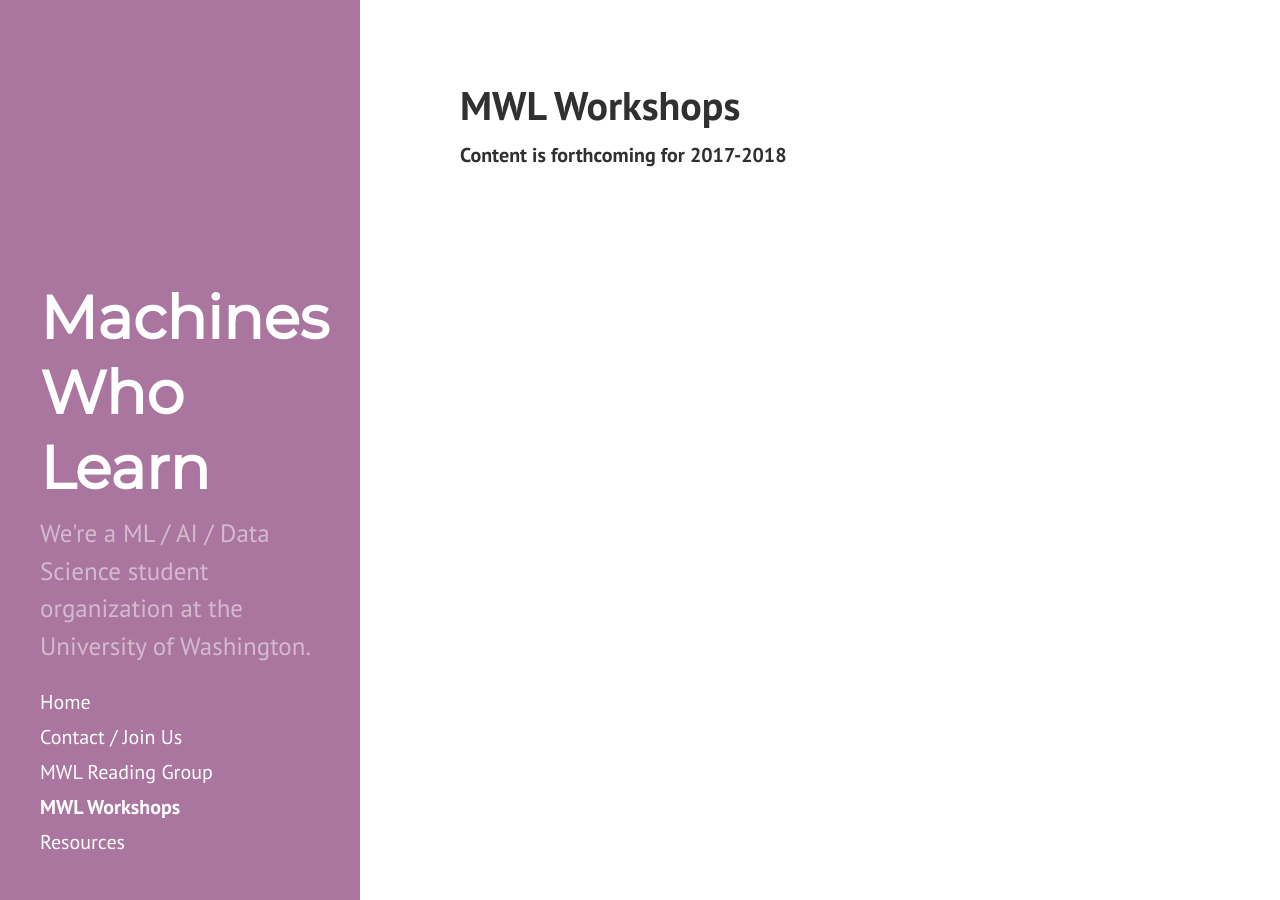
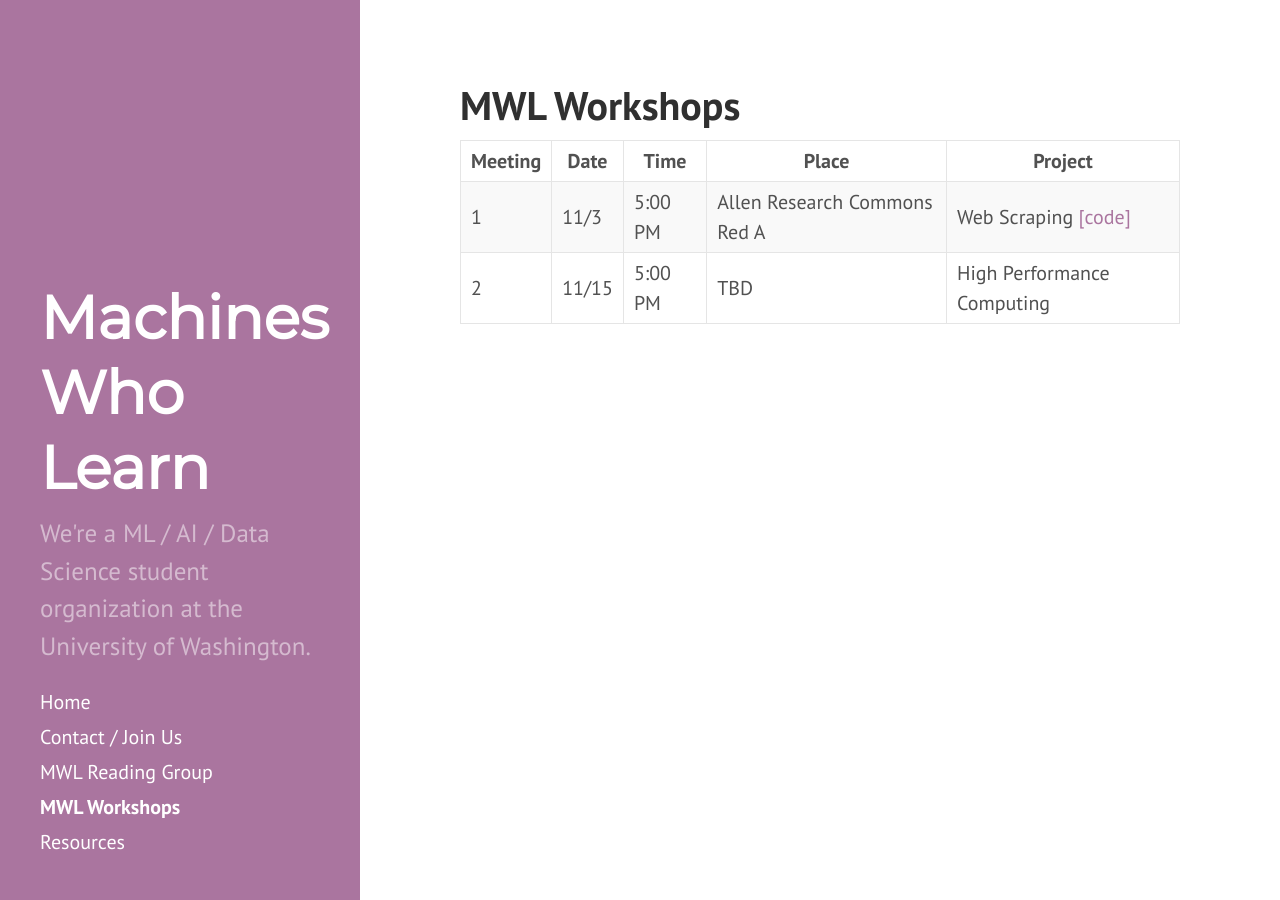
Before and after one commit to MachinesWhoLearn/machineswholearn.github.io, a Jekyll site: the page built from mwl_workshops.md, in a window 1280 px wide. Built offline with Jekyll 4.4.1, drawn with Linux system fonts in a browser that asks for light colours.

Commit message:
Update mwl_workshops.md

```diff
--- a/mwl_workshops.md
+++ b/mwl_workshops.md
@@ -3,4 +3,7 @@ layout: page
 title: MWL Workshops
 ---
 
-**Content is forthcoming for 2017-2018**
+| Meeting | Date | Time | Place | Project |
+|------|------|------|-------|-------|
+|    1 | 11/3 | 5:00 PM | Allen Research Commons Red A | Web Scraping [[code]](https://github.com/Kristjansson/ScrapingTutorial) |
+|    2 | 11/15 | 5:00 PM | TBD | High Performance Computing |
```
